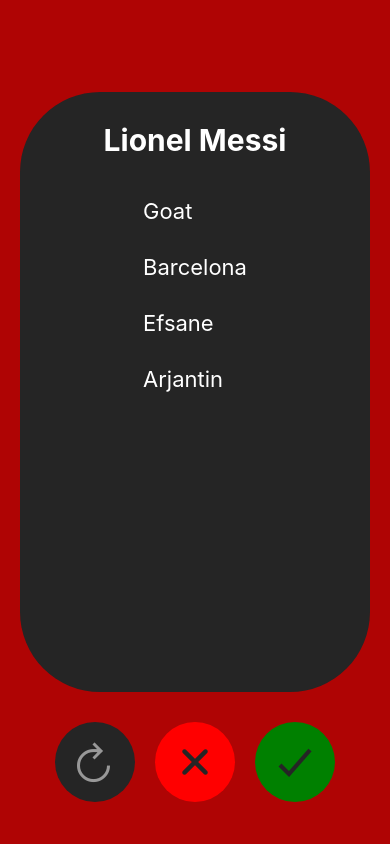
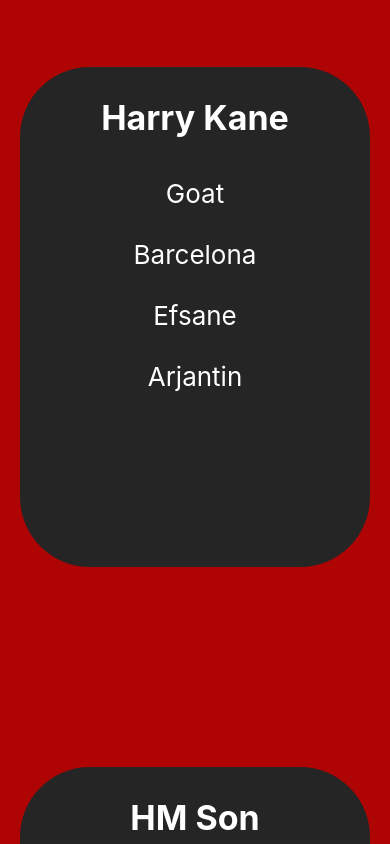
Before and after one commit to yakupozbaydar/SportTaboo, a React Native app: screen /GameScreen in a window 390 px wide. Shown: the top 844 px of the page. Built offline with nearby package versions, Linux system fonts and the light colour scheme.

Commit message:
plusa
is plus

```diff
--- a/package.json
+++ b/package.json
@@ -16,6 +16,7 @@
     "react": "18.0.0",
     "react-dom": "18.0.0",
     "react-native": "0.69.4",
+    "react-native-gesture-handler": "~2.5.0",
     "react-native-safe-area-context": "4.3.1",
     "react-native-screens": "~3.15.0",
     "react-native-web": "~0.18.7"
--- a/src/components/Card.tsx
+++ b/src/components/Card.tsx
@@ -15,7 +15,7 @@
         <Text style={styles.headerText}>{person.name}</Text>
       </View>
       <View style={styles.tabuView}>
-        <FlatList renderItem={({ item }) => (<Text style={styles.tabuView}> {item} </Text>)} data={person.tabus} keyExtractor={item => item} />
+        <FlatList renderItem={({ item }) => (<Text style={styles.tabuText}> {item} </Text>)} data={person.tabus} keyExtractor={item => item} />
       </View>
     </View>
   )
@@ -27,15 +27,14 @@
   container: {
     marginTop: 60,
     width: 350,
-    height: 600,
-    marginBottom: 20,
-    borderRadius: 80,
-    alignItems: "center",
+    height: 500,
+    marginBottom: 140,
+    borderRadius: 70,
     backgroundColor: "#252525",
   },
   headerText: {
     borderColor: "red",
-    fontSize: 30,
+    fontSize: 34,
     color: "white",
     borderRadius: 50,
     fontWeight: "700",
@@ -47,11 +46,15 @@
   },
   tabuView: {
     marginTop: 20,
-    justifyContent: "center",
     color: "white",
-    fontSize: 22,
-    alignItems: "center",
+    fontSize: 26,
+  },
+  tabuText: {
+    alignSelf:"center",
+    marginTop: 20,
+    color: "white",
+    fontSize: 26,
     margin: 10,
-  }
+  } ,
 
 })
--- /dev/null
+++ b/src/components/Timer.tsx
@@ -0,0 +1,26 @@
+import { StyleSheet, Text, View } from 'react-native'
+import React from 'react'
+
+const Timer = () => {
+  return (
+    <View style={styles.container}>
+      <Text style={{color:"white"}}>Timer</Text>
+    </View>
+  )
+}
+
+export default Timer
+
+const styles = StyleSheet.create({
+    container:{
+        width:200,
+        justifyContent:"center",
+        alignItems:"center",
+        height:70,
+        borderRadius:20,
+        backgroundColor: "#252525",
+        marginTop:-80,
+        margin:40,
+
+    }
+})
--- a/src/data.js
+++ b/src/data.js
@@ -4,4 +4,31 @@
       name: "Lionel Messi",
       tabus: ["Goat", "Barcelona", "Efsane", "Arjantin"],
     },
+    {
+      id: 2,
+      name: "Cristiano Ronaldo",
+      tabus: ["Goat", "Barcelona", "Efsane", "Arjantin"],
+    },
+    {
+      id: 3,
+      name: "Harry Kane",
+      tabus: ["Goat", "Barcelona", "Efsane", "Arjantin"],
+    },
+    {
+      id: 4,
+      name: "HM Son",
+      tabus: ["Goat", "Barcelona", "Efsane", "Arjantin"],
+    },
+    {
+      id: 5,
+      name: "Robert Lewangoalski",
+      tabus: ["Goat", "Barcelona", "Efsane", "Arjantin"],
+    },
+    {
+      id: 6,
+      name: "Adama Traore",
+      tabus: ["Goat", "Barcelona", "Efsane", "Arjantin"],
+    },
+
+
   ];
--- a/src/screens/Game.tsx
+++ b/src/screens/Game.tsx
@@ -1,21 +1,31 @@
-import { StyleSheet, Text, View } from 'react-native'
+import { Animated, StyleSheet, Text, View } from 'react-native'
 import React from 'react'
 import CheckButton from '../components/CheckButton'
 import XButton from '../components/XButton'
 import ResetButton from '../components/ResetButton'
 import Card from '../components/Card'
-import {List} from "../data"
+import { List } from "../data"
+import Timer from '../components/Timer'
+import Swipeable from 'react-native-gesture-handler/Swipeable';
+import { RectButton } from 'react-native-gesture-handler'
 
 const Game = () => {
     return (
         <View style={styles.container}>
             <View>
-                    <Card person={List[0]} />
+                <Swipeable >
+                    <Card person={List.filter(item => item.id == 1)[0]} />
+                    <Card person={List.filter(item => item.id == 2)[0]} />
+                    <Card person={List.filter(item => item.id == 3)[0]} />
+                    <Card person={List.filter(item => item.id == 4)[0]} />
+                    <Card person={List.filter(item => item.id == 5)[0]} />
+                </Swipeable>
             </View>
+            <Timer />
             <View style={styles.bottomView}>
                 <ResetButton />
                 <XButton />
-                    <CheckButton/>
+                <CheckButton />
             </View>
         </View>
     )
@@ -29,9 +39,9 @@
         backgroundColor: "#AF0404",
         flex: 1,
         alignItems: "center",
-        justifyContent:"center",
+        justifyContent: "center",
     },
-    bottomView:{
-        flexDirection:"row"
+    bottomView: {
+        flexDirection: "row"
     }
 })
```
Also changed, not shown: src/MatchContext.tsx (added, +42 -0 lines), 2 other files (tests, documents, lock files or other folders). Lines whose indentation alone changed are shown as unchanged.
